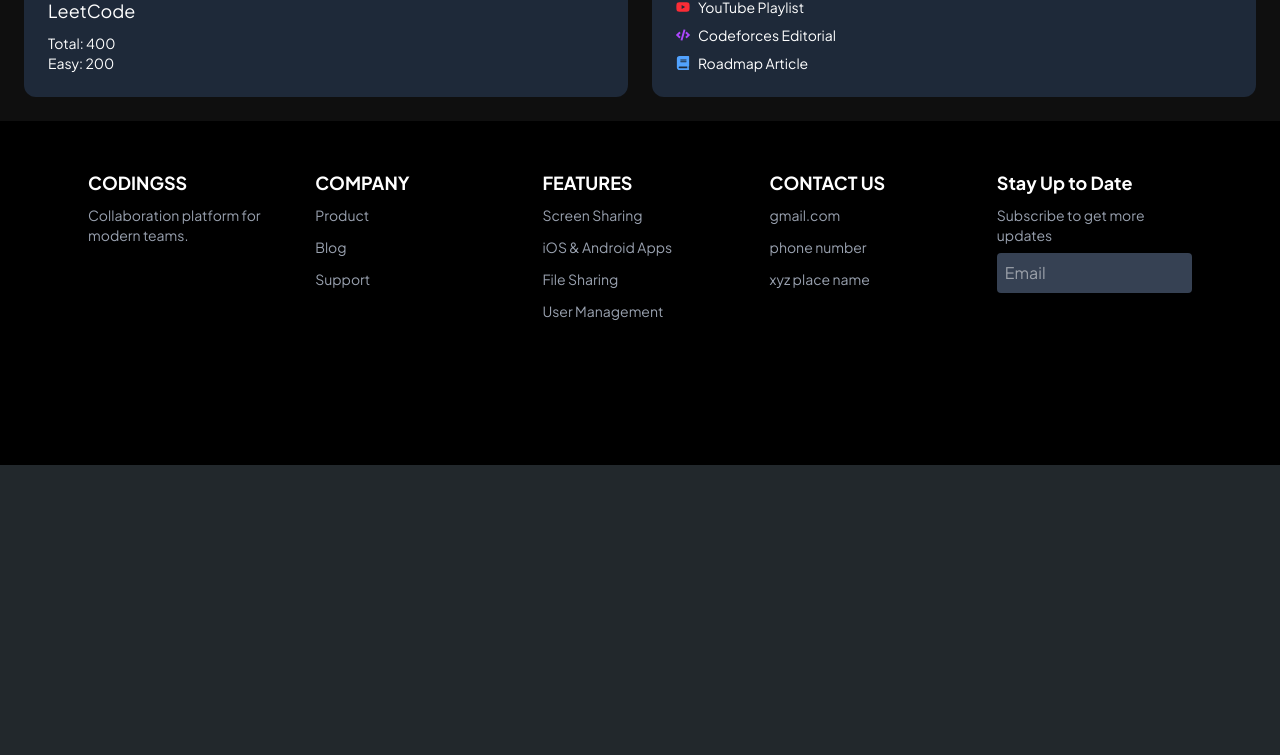
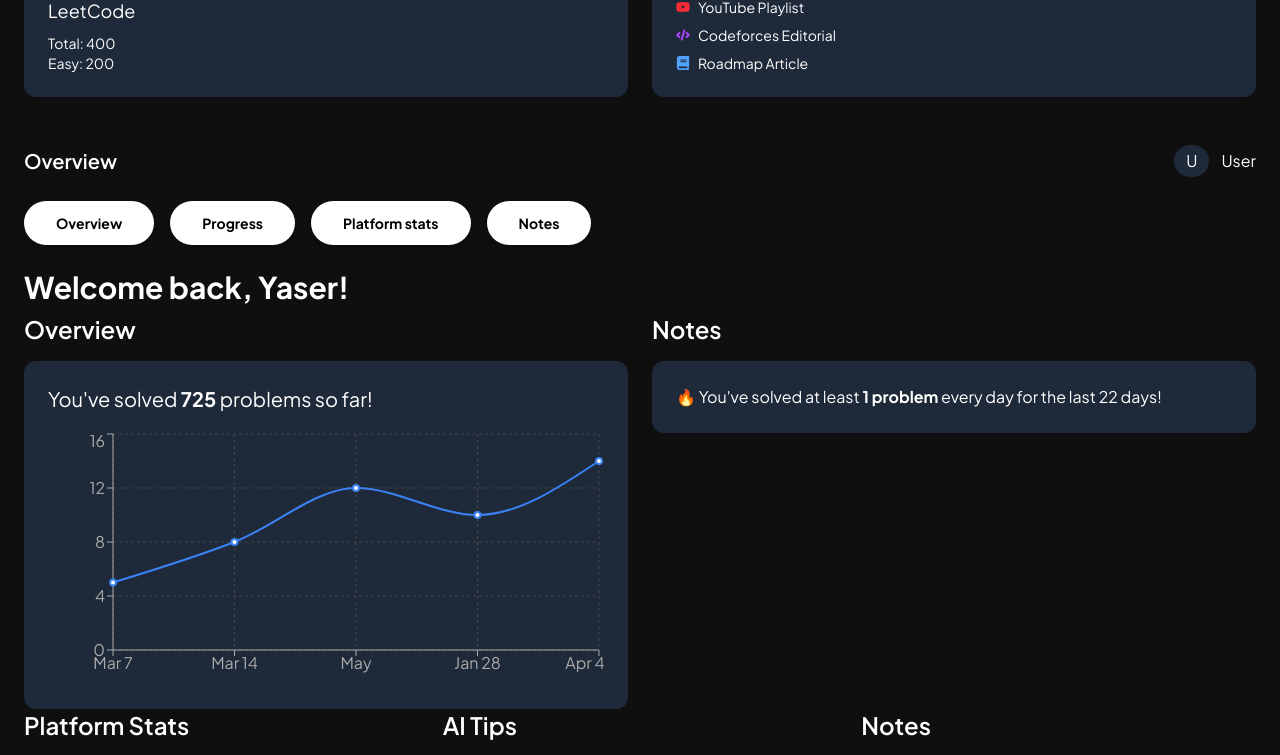
Before and after one commit to Yaser-2004/codingTracker, a Next.js app: page / in a window 1280 px wide. Shown: the part 3659-4414 px from the top of the page. Before the commit the page ends 4124 px from the top, so only its background shows below. Built offline with nearby package versions, Linux system fonts and the light colour scheme.

Commit message:
Update page.jsx

```diff
--- a/src/app/page.jsx
+++ b/src/app/page.jsx
@@ -3,6 +3,7 @@ import PracticeProblems from "@/Sections/Problems";
 import WhyChooseUs from "@/Sections/chooseUs";
 import Test from "@/Sections/testimonials";
 import DashboardPage from "./dash";
+import OverviewPage from "@/Sections/ov";
 // colors
 // text-[#EBEFFF]
 // bg-[#22282C]
@@ -15,6 +16,7 @@ export default function Home() {
       <WhyChooseUs/>
       <Test/>
        <DashboardPage/>
+      <OverviewPage/>
     </>
   );
 }
```
